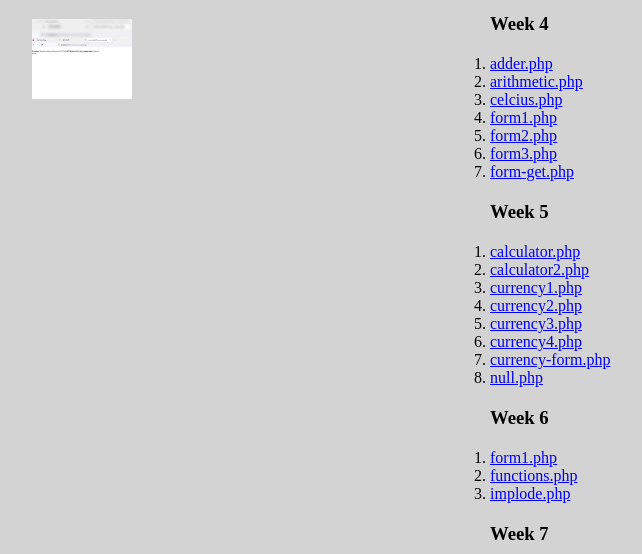
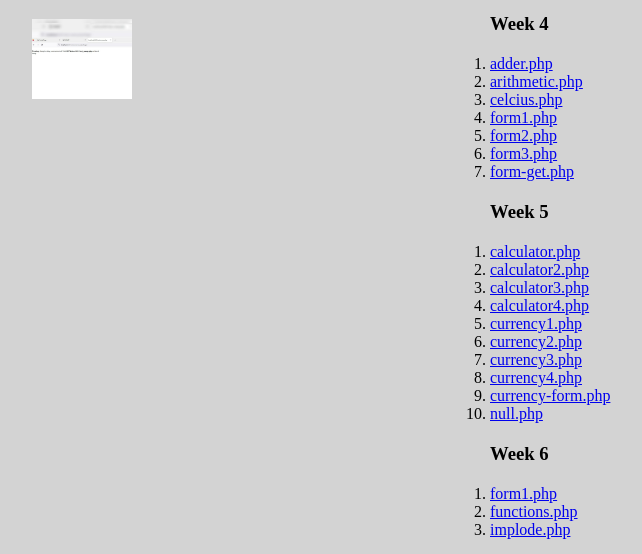
Before and after one commit to EdgarShay/it261, a PHP site: page / in a window 1280 px wide. Shown: the part 616-1170 px from the top of the page, without its empty margins (330-972 px from the left). Run offline with PHP 8.4, Linux system fonts and the light colour scheme.

Commit message:
Add files via upload

```diff
--- a/index.php
+++ b/index.php
@@ -87,6 +87,8 @@ The other passion is to working out in the gym.  </p>
 <ol>
 <li><a href="weeks/week5/calculator.php">calculator.php</a></li>
 <li><a href="weeks/week5/calculator2.php">calculator2.php</a></li>
+<li><a href="weeks/week5/calculator2.php">calculator3.php</a></li>
+<li><a href="weeks/week5/calculator2.php">calculator4.php</a></li>
 <li><a href="weeks/week5/currency1.php">currency1.php</a></li>
 <li><a href="weeks/week5/currency2.php">currency2.php</a></li>
 <li><a href="weeks/week5/currency3.php">currency3.php</a></li>
```
